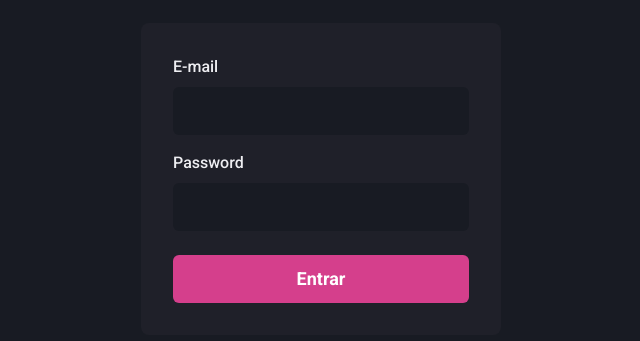
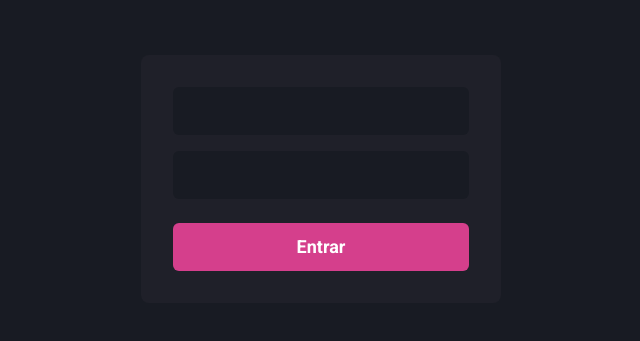
Before and after one commit to yale1995/dashboard-chakra-ui, a Next.js app: page / in a window 1280 px wide. Shown: the part 221-562 px from the top of the page, without its empty margins (319-959 px from the left). Built offline with nearby package versions, Linux system fonts and the light colour scheme.

Commit message:
fix: changing chakra input to own input component

```diff
--- a/src/pages/index.tsx
+++ b/src/pages/index.tsx
@@ -1,11 +1,6 @@
-import {
-  Flex,
-  Input,
-  Button,
-  Stack,
-  FormLabel,
-  FormControl,
-} from "@chakra-ui/react";
+import { Flex, Button, Stack, FormLabel, FormControl } from "@chakra-ui/react";
+
+import { Input } from "../components/Form/Input";
 
 export default function Home() {
   return (
@@ -20,32 +15,8 @@ export default function Home() {
         flexDir="column"
       >
         <Stack spacing={4}>
-          <FormControl>
-            <FormLabel htmlFor="email">E-mail</FormLabel>
-            <Input
-              id="email"
-              name="email"
-              type="email"
-              focusBorderColor="pink.500"
-              bgColor="gray.900"
-              variant="filled"
-              _hover={{ bgColor: "gray.900" }}
-              size="lg"
-            />
-          </FormControl>
-          <div>
-            <FormLabel htmlFor="password">Password</FormLabel>
-            <Input
-              id="password"
-              name="password"
-              type="password"
-              focusBorderColor="pink.500"
-              bgColor="gray.900"
-              variant="filled"
-              _hover={{ bgColor: "gray.900" }}
-              size="lg"
-            />
-          </div>
+          <Input name="email" type="email" id="email" />
+          <Input name="password" type="password" id="password" />
         </Stack>
         <Button type="submit" mt="6" colorScheme="pink" size="lg">
           Entrar
```
